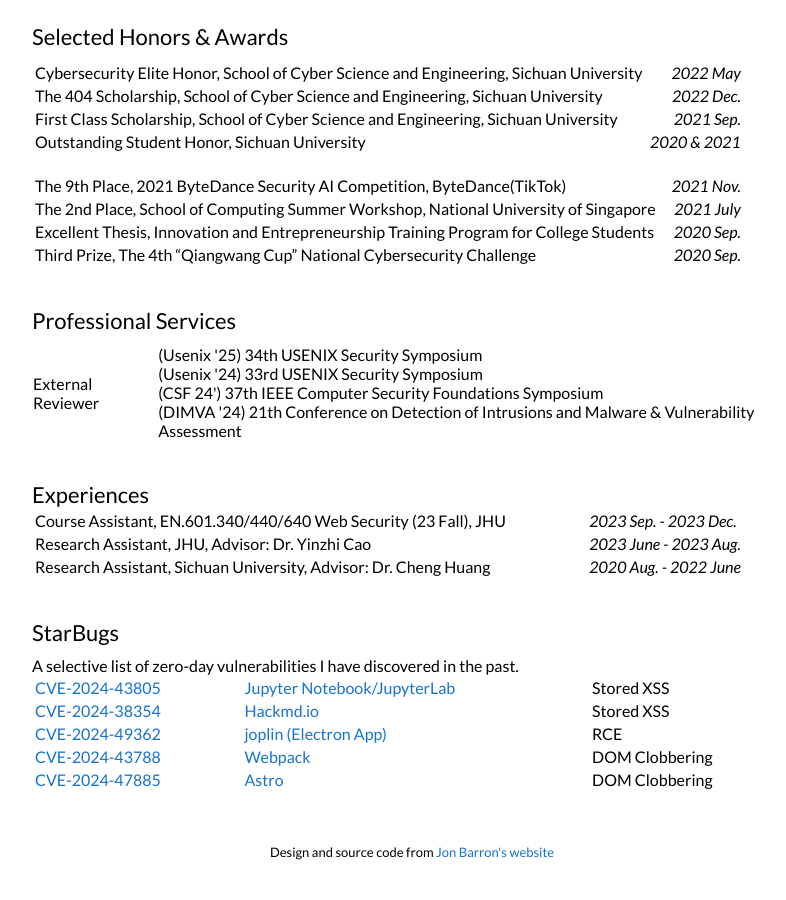
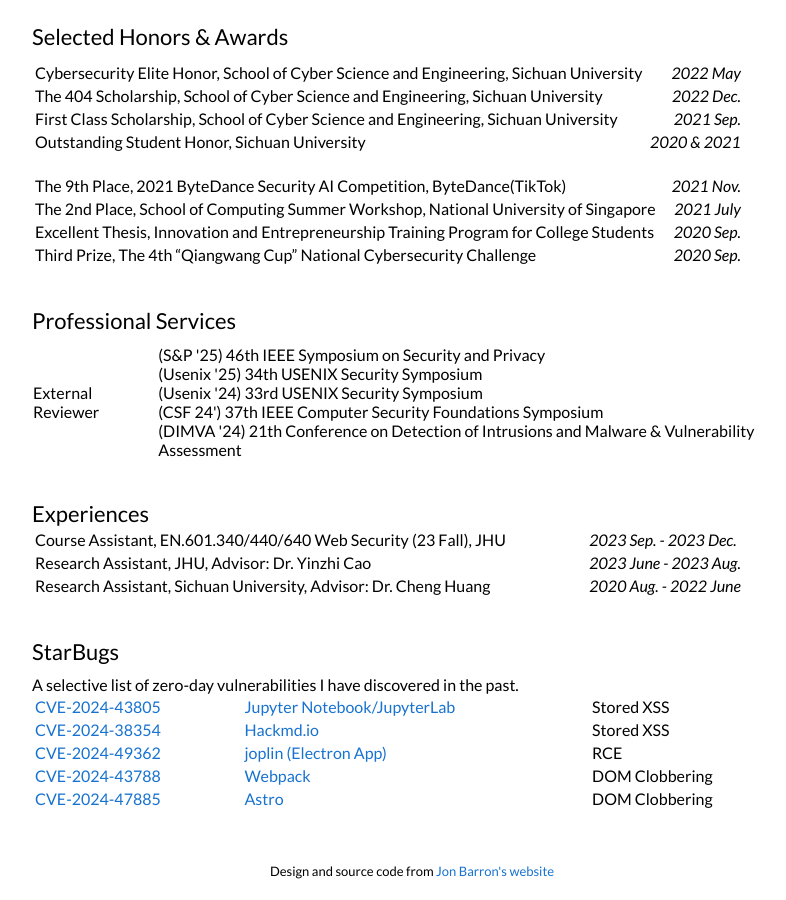
Before and after one commit to jackfromeast/jackfromeast.github.io, a Jekyll site: the page built from _posts/2024-09-23-FollowMyFlow.md, in a window 1280 px wide and 900 px high, scrolled down 1251 px. Shown: the whole window, without its empty margins (228-1014 px from the left). Built offline with Jekyll 4.4.1, drawn with Linux system fonts in a browser that asks for light colours.

Commit message:
Update default.html

```diff
--- a/_layouts/default.html
+++ b/_layouts/default.html
@@ -212,6 +212,8 @@
                   <td>External Reviewer</td> <!-- Adjust padding here -->
                   <td>
                     <p style="margin:0;">
+                      (S&P '25) 46th IEEE Symposium on Security and Privacy
+                      <br>
                       (Usenix '25) 34th USENIX Security Symposium
                       <br>
                       (Usenix '24) 33rd USENIX Security Symposium
```
